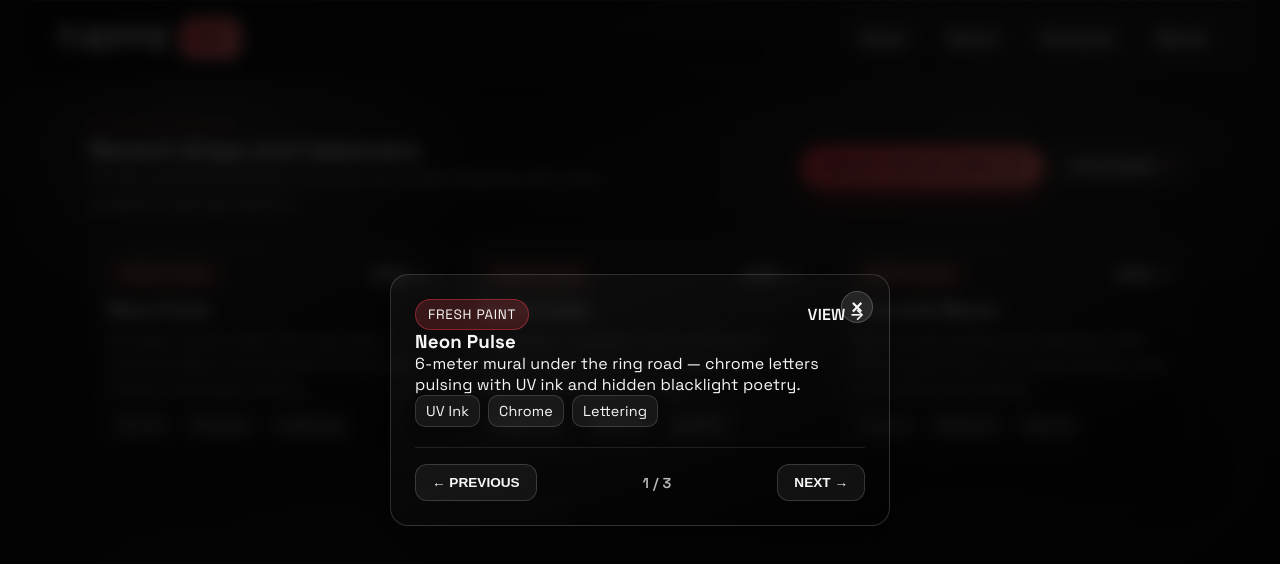
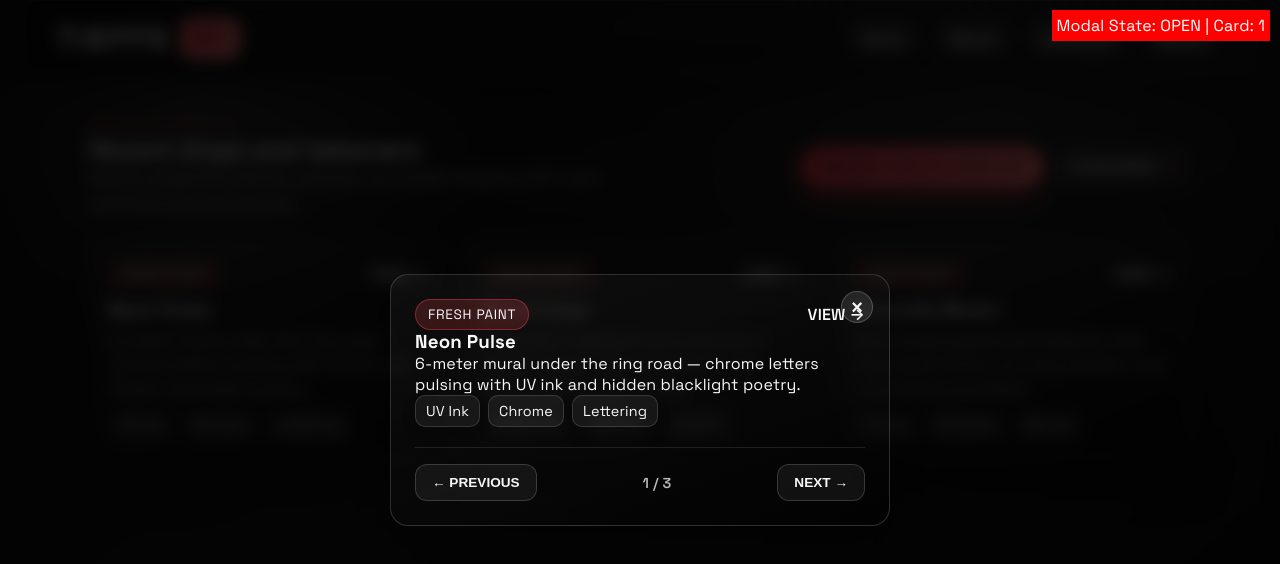
Before and after one commit to GiuseppeSonny/titowebsite, a React (Vite) app: page /works in a window 1280 px wide. Both pictures are taken after a click on the element 268 px from the left and 350 px from the top of the page. Shown: the top 564 px of the page. Built offline with nearby package versions, Linux system fonts and the light colour scheme.

Commit message:
modal fix

```diff
--- a/src/pages/works/Works.jsx
+++ b/src/pages/works/Works.jsx
@@ -34,11 +34,14 @@ const Works = () => {
   ];
 
   const openModal = (index) => {
+    console.log('Card clicked:', index);
+    alert('Card clicked: ' + index);
     setSelectedCard(index);
     setModalOpen(true);
   };
 
   const closeModal = () => {
+    console.log('Modal closing');
     setModalOpen(false);
   };
 
@@ -100,9 +103,33 @@ const Works = () => {
         ))}
       </div>
 
+      {/* Debug indicator */}
+      <div style={{position: 'fixed', top: '10px', right: '10px', background: 'red', color: 'white', padding: '5px', zIndex: 9999}}>
+        Modal State: {modalOpen ? 'OPEN' : 'CLOSED'} | Card: {selectedCard + 1}
+      </div>
+
       {modalOpen && (
-        <div className={styles.modalOverlay} onClick={closeModal}>
-            <div className={styles.modal} onClick={(e) => e.stopPropagation()}>
+        <div className={styles.modalOverlay} onClick={closeModal} style={{
+          position: 'fixed',
+          top: 0,
+          left: 0,
+          right: 0,
+          bottom: 0,
+          background: 'rgba(0, 0, 0, 0.8)',
+          display: 'flex',
+          alignItems: 'center',
+          justifyContent: 'center',
+          zIndex: 1000
+        }}>
+            <div className={styles.modal} onClick={(e) => e.stopPropagation()} style={{
+              background: 'linear-gradient(160deg, rgba(255, 255, 255, 0.04), rgba(0, 0, 0, 0.32))',
+              border: '1px solid rgba(255, 255, 255, 0.16)',
+              borderRadius: '18px',
+              padding: '24px',
+              maxWidth: '500px',
+              width: '90%',
+              position: 'relative'
+            }}>
               <button className={styles.closeButton} onClick={closeModal}>×</button>
               <div className={styles.modalContent}>
                 <div className={styles.cardHead}>
```
